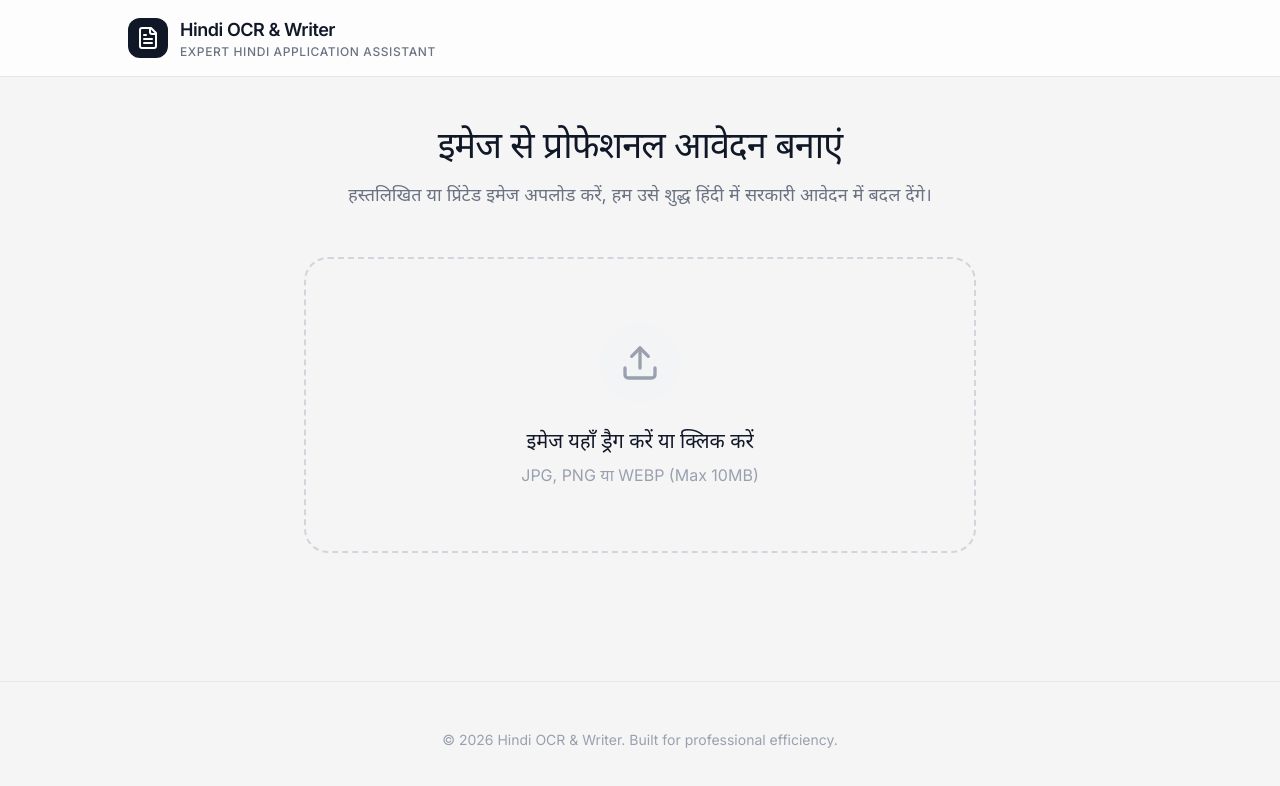
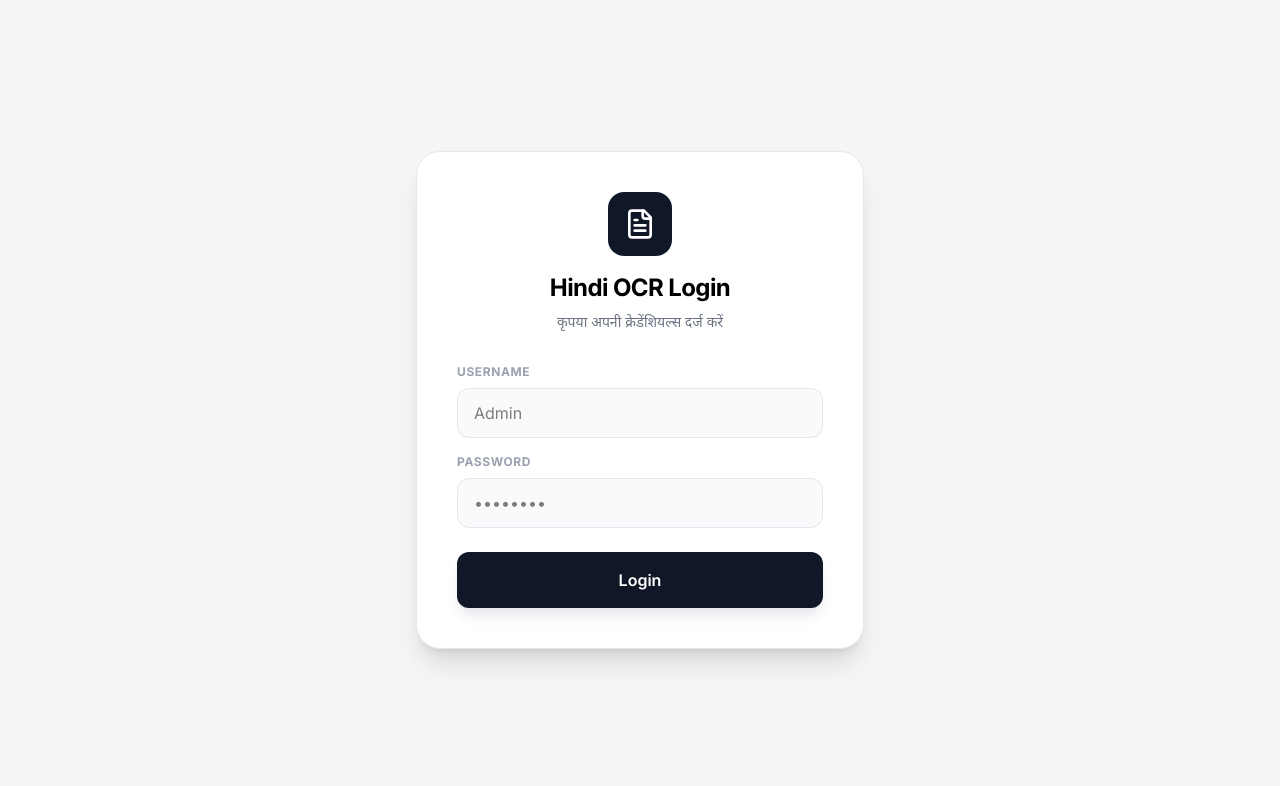
Before and after one commit to ilovertpscom-art/copybox, a React (Vite) app: page / in a window 1280 px wide. Shown: the top 786 px of the page. Built offline with nearby package versions, Linux system fonts and the light colour scheme; no server answers.

Commit message:
feat: Implement user authentication for app
Adds a login screen and authentication logic to restrict access to the application. Users must provide valid credentials to proceed.

```diff
--- a/src/App.tsx
+++ b/src/App.tsx
@@ -50,6 +50,11 @@ function ErrorBoundary({ children }: { children: React.ReactNode }) {
 }
 
 export default function App() {
+  const [isAuthenticated, setIsAuthenticated] = useState(false);
+  const [loginUser, setLoginUser] = useState("");
+  const [loginPass, setLoginPass] = useState("");
+  const [loginError, setLoginError] = useState(false);
+
   const [image, setImage] = useState<string | null>(null);
   const [mimeType, setMimeType] = useState<string | null>(null);
   const [isProcessing, setIsProcessing] = useState(false);
@@ -58,6 +63,80 @@ export default function App() {
   const [error, setError] = useState<string | null>(null);
   const [copied, setCopied] = useState(false);
   const fileInputRef = useRef<HTMLInputElement>(null);
+
+  const handleLogin = (e: React.FormEvent) => {
+    e.preventDefault();
+    if (loginUser === "Admin" && loginPass === "Abhi@26046") {
+      setIsAuthenticated(true);
+      setLoginError(false);
+    } else {
+      setLoginError(true);
+    }
+  };
+
+  if (!isAuthenticated) {
+    return (
+      <div className="min-h-screen bg-[#F5F5F5] flex items-center justify-center p-6 font-sans">
+        <motion.div
+          initial={{ opacity: 0, scale: 0.9 }}
+          animate={{ opacity: 1, scale: 1 }}
+          className="max-w-md w-full bg-white rounded-3xl shadow-xl border border-gray-200 p-10 space-y-8"
+        >
+          <div className="text-center space-y-2">
+            <div className="w-16 h-16 bg-gray-900 rounded-2xl flex items-center justify-center mx-auto mb-4">
+              <FileText className="text-white w-8 h-8" />
+            </div>
+            <h1 className="text-2xl font-bold tracking-tight">Hindi OCR Login</h1>
+            <p className="text-gray-500 text-sm">कृपया अपनी क्रेडेंशियल्स दर्ज करें</p>
+          </div>
+
+          <form onSubmit={handleLogin} className="space-y-6">
+            <div className="space-y-4">
+              <div>
+                <label className="block text-xs font-bold uppercase tracking-wider text-gray-400 mb-2">Username</label>
+                <input
+                  type="text"
+                  value={loginUser}
+                  onChange={(e) => setLoginUser(e.target.value)}
+                  className="w-full px-4 py-3 bg-gray-50 border border-gray-200 rounded-xl focus:ring-2 focus:ring-gray-900 focus:border-transparent transition-all outline-none"
+                  placeholder="Admin"
+                  required
+                />
+              </div>
+              <div>
+                <label className="block text-xs font-bold uppercase tracking-wider text-gray-400 mb-2">Password</label>
+                <input
+                  type="password"
+                  value={loginPass}
+                  onChange={(e) => setLoginPass(e.target.value)}
+                  className="w-full px-4 py-3 bg-gray-50 border border-gray-200 rounded-xl focus:ring-2 focus:ring-gray-900 focus:border-transparent transition-all outline-none"
+                  placeholder="••••••••"
+                  required
+                />
+              </div>
+            </div>
+
+            {loginError && (
+              <motion.div
+                initial={{ opacity: 0, y: -10 }}
+                animate={{ opacity: 1, y: 0 }}
+                className="text-red-500 text-sm font-medium text-center bg-red-50 py-2 rounded-lg border border-red-100"
+              >
+                गलत यूजरनेम या पासवर्ड!
+              </motion.div>
+            )}
+
+            <button
+              type="submit"
+              className="w-full py-4 bg-gray-900 text-white rounded-xl font-semibold hover:bg-gray-800 transition-all shadow-lg shadow-gray-200"
+            >
+              Login
+            </button>
+          </form>
+        </motion.div>
+      </div>
+    );
+  }
 
   const handleImageUpload = (e: React.ChangeEvent<HTMLInputElement>) => {
     const file = e.target.files?.[0];
```
